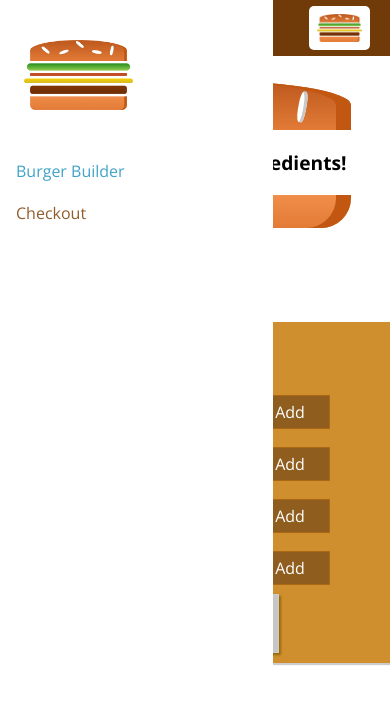
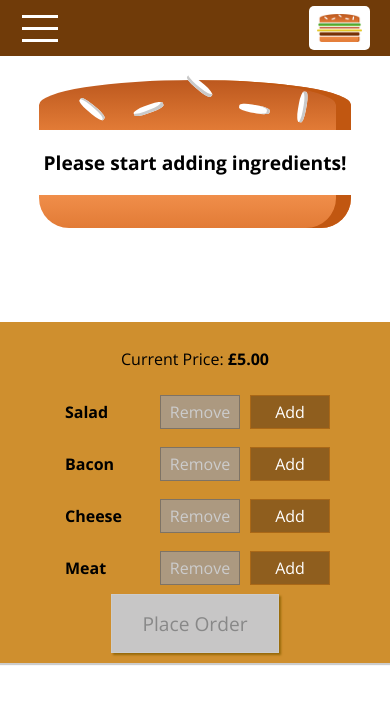
Before and after one commit to mlycode/react-burger-app, a React app: page / in a window 390 px wide. Shown: the top 704 px of the page. Built offline with nearby package versions, Linux system fonts and the light colour scheme.

Commit message:
add drawer toggle button for mobile devices

```diff
--- a/src/components/Layout/Layout.js
+++ b/src/components/Layout/Layout.js
@@ -1,17 +1,37 @@
-import React from "react";
+import React, {Component} from "react";
 import Aux from "../../hoc/Auxiliary";
 import classes from "./Layout.css";
 import Toolbar from "../Navigation/Toolbar/Toolbar";
 import SideDrawer from "../Navigation/SideDrawer/SideDrawer";
 
-const layout = (props) => (
-    <Aux>
-        <Toolbar />
-        <SideDrawer />
-        <main className={classes.Content}>
-            {props.children}
-        </main>
-    </Aux>
-);
+class Layout extends Component {
+    state = {
+        showSideDrawer: false
+    }
 
-export default layout;
+    sideDrawerClosedHandler = () => {
+        this.setState({showSideDrawer: false});
+    }
+
+    sideDrawerToggleHandler = () => {
+        this.setState((prevState) => {
+            return {showSideDrawer: !prevState.showSideDrawer};
+        });
+    }
+
+    render () {
+        return (
+            <Aux>
+                <Toolbar open={this.sideDrawerToggleHandler}/>
+                <SideDrawer
+                closed={this.sideDrawerClosedHandler}
+                open={this.state.showSideDrawer} />
+                <main className={classes.Content}>
+                    {this.props.children}
+                </main>
+            </Aux>
+        );
+    }
+}
+
+export default Layout;
--- /dev/null
+++ b/src/components/Navigation/SideDrawer/DrawerToggle/DrawerToggle.css
@@ -0,0 +1,23 @@
+.DrawerToggle {
+    width: 40px;
+    height: 100%;
+    display: flex;
+    flex-flow: column;
+    justify-content: space-around;
+    align-items: center;
+    padding: 10px 0;
+    box-sizing: border-box;
+    cursor: pointer;
+}
+
+.DrawerToggle div {
+    width: 90%;
+    height: 3px;
+    background-color: white;
+}
+
+@media (min-width: 500px) {
+    .DrawerToggle {
+        display: none;
+    }
+}
--- /dev/null
+++ b/src/components/Navigation/SideDrawer/DrawerToggle/DrawerToggle.js
@@ -0,0 +1,12 @@
+import React from "react";
+import classes from "./DrawerToggle.css";
+
+const drawerToggle = (props) => (
+    <div className={classes.DrawerToggle} onClick={props.clicked}>
+        <div></div>
+        <div></div>
+        <div></div>
+    </div>
+);
+
+export default drawerToggle;
--- a/src/components/Navigation/SideDrawer/SideDrawer.js
+++ b/src/components/Navigation/SideDrawer/SideDrawer.js
@@ -3,10 +3,19 @@
 import Logo from "../../Logo/Logo";
 import NavigationItems from "../NavigationItems/NavigationItems";
 import classes from "./SideDrawer.css";
+import Backdrop from "../../UI/Backdrop/Backdrop";
+import Aux from "../../../hoc/Auxiliary";
 
 const sideDrawer = (props) => {
+    let attachedClasses = [classes.SideDrawer, classes.Close];
+    if (props.open) {
+        attachedClasses = [classes.SideDrawer, classes.Open];
+    }
+
     return (
-        <div className={classes.SideDrawer}>
+        <Aux>
+            <Backdrop show={props.open} clicked={props.closed}/>
+            <div className={attachedClasses.join(" ")}>
                 <div className={classes.Logo}>
                     <Logo />
                 </div>
@@ -14,6 +23,7 @@
                     <NavigationItems />
                 </nav>
             </div>
+        </Aux>
     );
 };
 
--- a/src/components/Navigation/Toolbar/Toolbar.js
+++ b/src/components/Navigation/Toolbar/Toolbar.js
@@ -2,10 +2,11 @@
 import classes from "./Toolbar.css";
 import Logo from "../../Logo/Logo";
 import NavigationItems from "../NavigationItems/NavigationItems";
+import DrawerToggle from "../SideDrawer/DrawerToggle/DrawerToggle";
 
 const toolbar = (props) => (
     <header className={classes.Toolbar}>
-        <div>MENU</div>
+        <DrawerToggle clicked={props.open}/>
         <div className={classes.Logo}>
             <Logo />
         </div>
```
Lines whose indentation alone changed are shown as unchanged.
